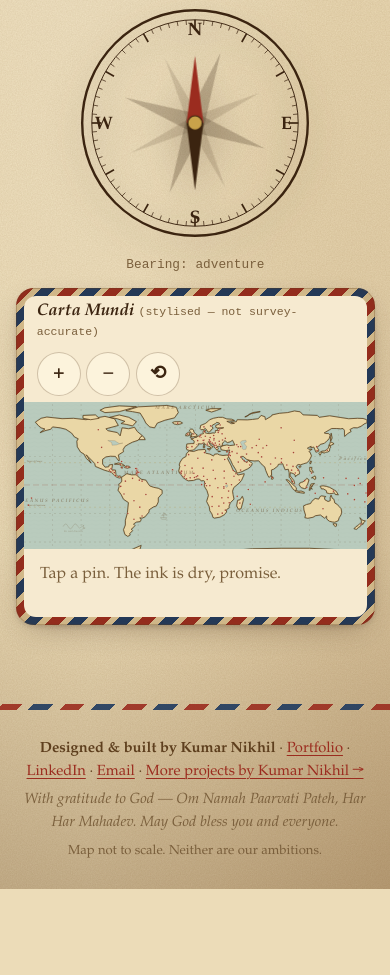
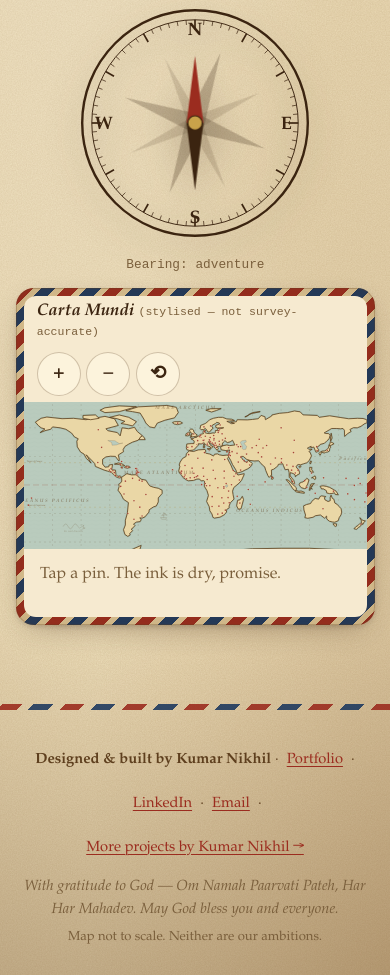
Before and after one commit to atlas-quest-geo/atlas-quest-geo.github.io, a plain HTML site: page index.html in a window 390 px wide. Shown: the part 501-1476 px from the top of the page. Before the commit the page ends 1390 px from the top, so only its background shows below. Drawn offline with Linux system fonts and the light colour scheme.

Commit message:
Phone polish: 44px footer links, no sideways scroll

```diff
--- a/css/base.css
+++ b/css/base.css
@@ -198,3 +198,8 @@ main { display: block; padding: clamp(1rem, 3vw, 2.5rem) clamp(.9rem, 4vw, 3rem)
   *, *::before, *::after { animation-duration: .001ms !important; animation-iteration-count: 1 !important; transition-duration: .001ms !important; scroll-behavior: auto !important; }
 }
 @media print { .masthead, .footer, .toast, .pp-actions, .profilebar { display: none !important; } body { background: #fff; } }
+
+@media (max-width: 720px) { .chip { min-width: 44px; max-width: none; width: 44px; } }
+
+/* footer credit links: 44px touch targets on every device */
+footer a { display: inline-flex; align-items: center; min-height: 44px; padding: 0 .3em; }
```
